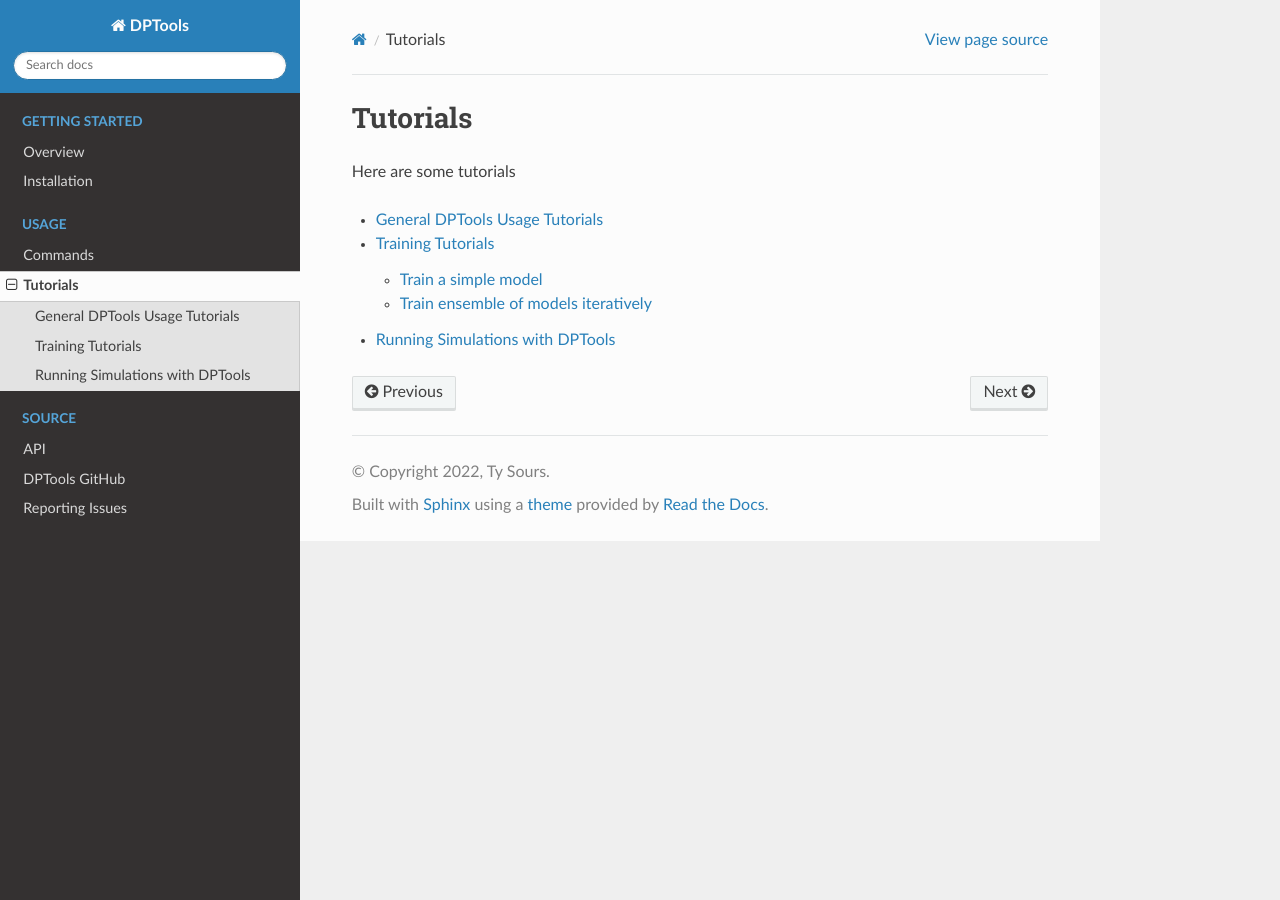
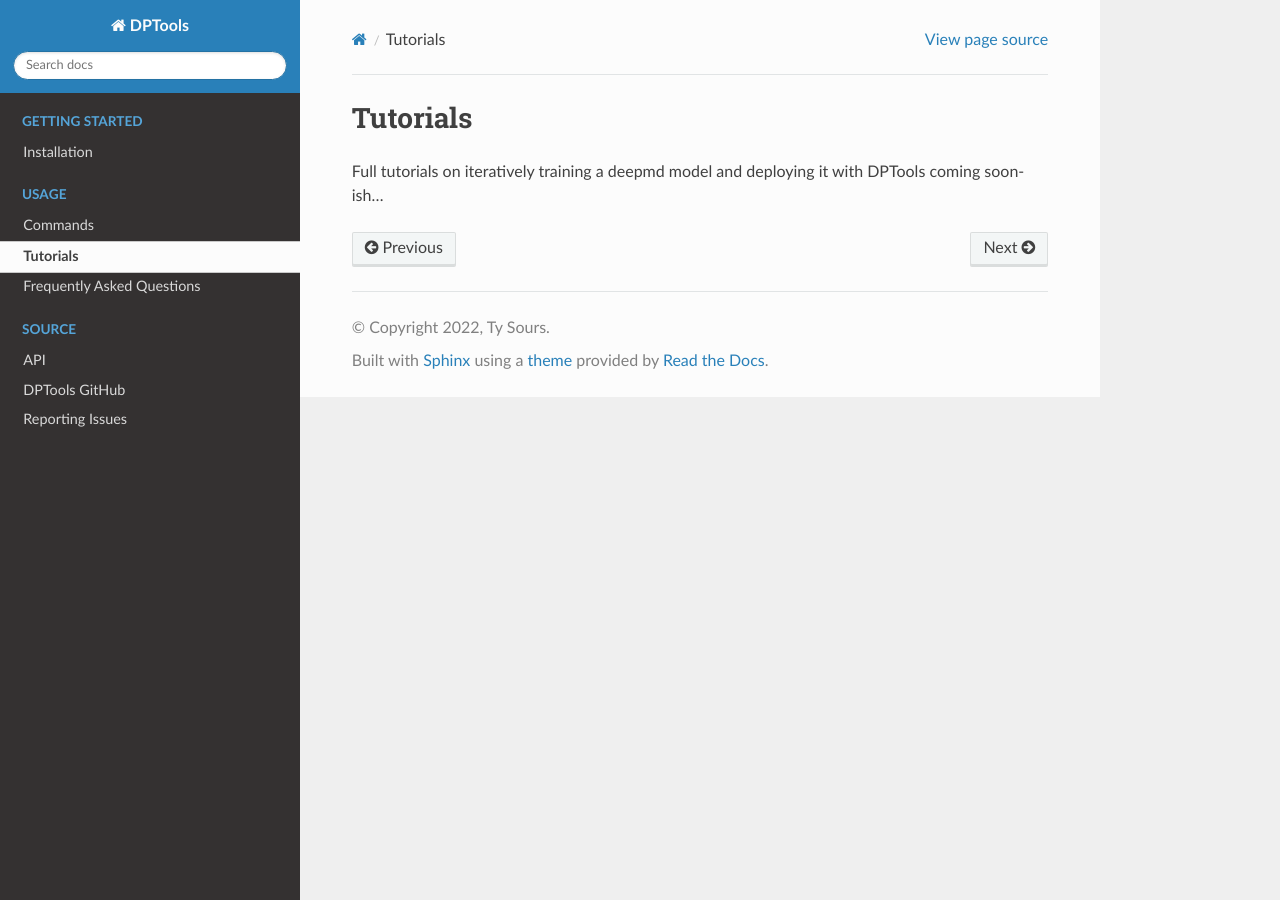
Before and after one commit to tysours/DPTools, a Sphinx documentation site: the page built from docs/source/tutorials/index.rst, in a window 1280 px wide. Built offline with Sphinx 7.4.7 and the Read the Docs theme 2.0.0, drawn with Linux system fonts in a browser that asks for light colours; pages that are not in the unit, such as notebooks, are missing from menus.

Commit message:
Update tutorial status

```diff
--- a/docs/source/index.rst
+++ b/docs/source/index.rst
@@ -19,16 +19,15 @@ software, only familiarity with the popular ASE_ python package is needed.
    :maxdepth: 3
    :caption: Getting Started
 
-   overview
    installation
 
 .. toctree::
-   :maxdepth: 2
+   :maxdepth: 3
    :caption: Usage
 
    commands/index
    tutorials/index
-   faq
+   faq/index
 
 .. toctree::
    :maxdepth: 5
--- a/docs/source/tutorials/index.rst
+++ b/docs/source/tutorials/index.rst
@@ -2,10 +2,4 @@
 Tutorials
 =========
 
-Here are some tutorials
-
-.. toctree::
-
-   general/index
-   train/index
-   simulate/index
+Full tutorials on iteratively training a deepmd model and deploying it with DPTools coming soon-ish...
```
